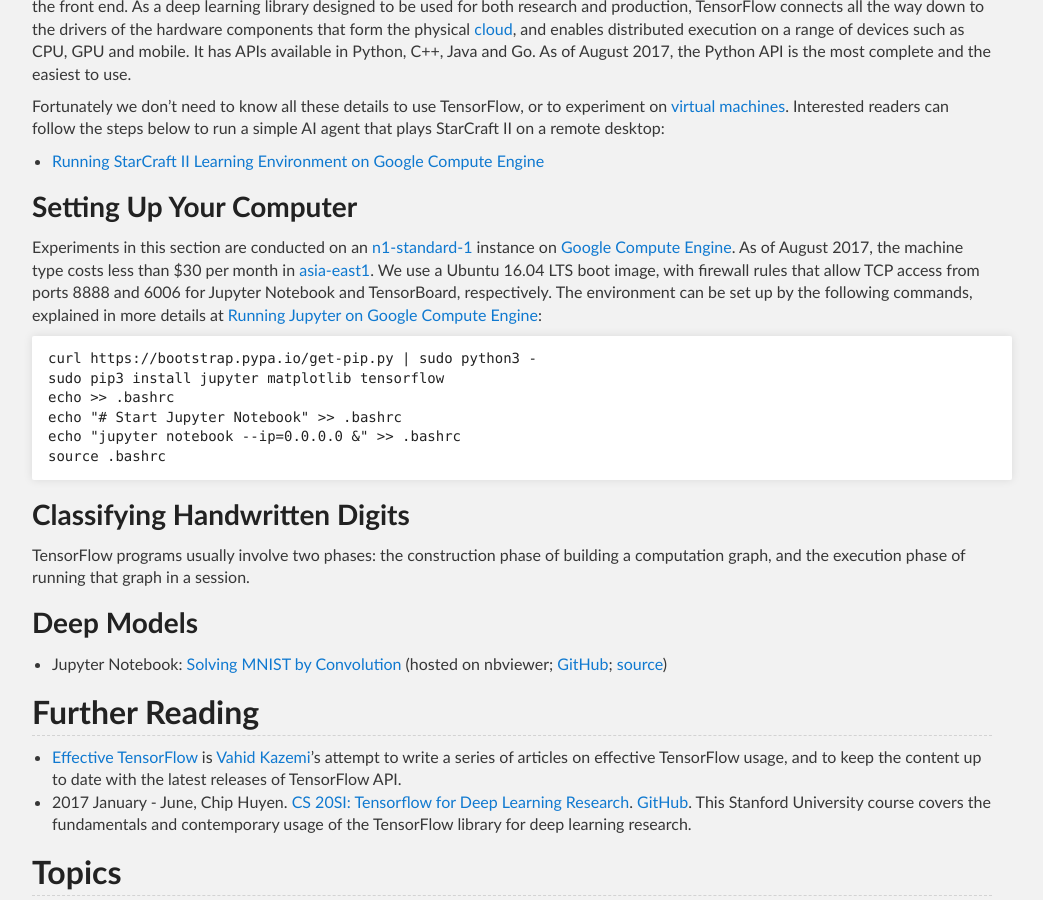
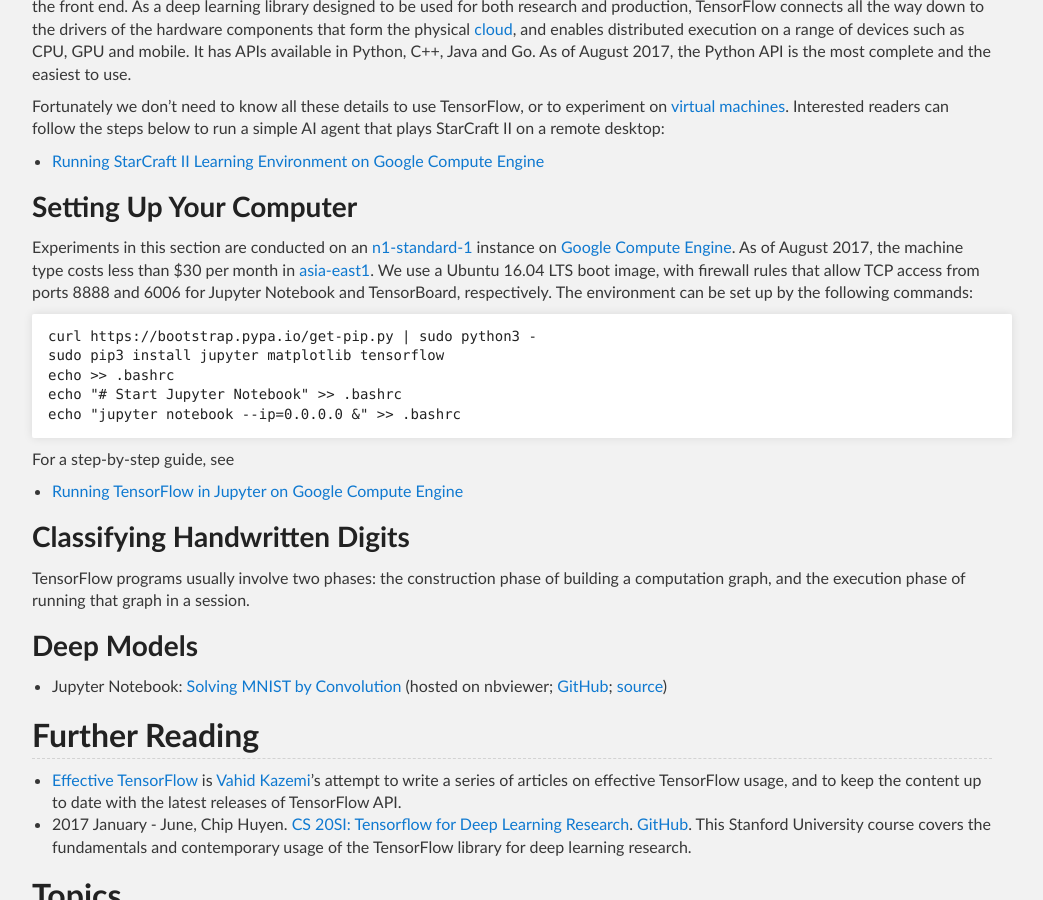
Before and after one commit to Tonywuhk/realai.org, a Jekyll site: the page built from course/tensorflow/README.md, in a window 1280 px wide and 900 px high, scrolled down 1258 px. Shown: the whole window, without its empty margins (128-1171 px from the left). Built offline with Jekyll 4.4.1, drawn with Linux system fonts in a browser that asks for light colours; our own code applies the rules of GitHub Pages for plain Markdown files; the repository's description, which GitHub fills in, is left out.

Commit message:
Update TensorFlow course files

````diff
--- a/course/tensorflow/README.md
+++ b/course/tensorflow/README.md
@@ -39,7 +39,7 @@
 
 ### Setting Up Your Computer
 
-Experiments in this section are conducted on an [n1-standard-1](https://cloud.google.com/compute/pricing#predefined_machine_types) instance on [Google Compute Engine](http://realai.org/course/google-compute-engine/). As of August 2017, the machine type costs less than $30 per month in [asia-east1](https://cloud.google.com/compute/docs/regions-zones/regions-zones#available). We use a Ubuntu 16.04 LTS boot image, with firewall rules that allow TCP access from ports 8888 and 6006 for Jupyter Notebook and TensorBoard, respectively. The environment can be set up by the following commands, explained in more details at [Running Jupyter on Google Compute Engine](http://realai.org/course/tensorflow/jupyter-gce/):
+Experiments in this section are conducted on an [n1-standard-1](https://cloud.google.com/compute/pricing#predefined_machine_types) instance on [Google Compute Engine](http://realai.org/course/google-compute-engine/). As of August 2017, the machine type costs less than $30 per month in [asia-east1](https://cloud.google.com/compute/docs/regions-zones/regions-zones#available). We use a Ubuntu 16.04 LTS boot image, with firewall rules that allow TCP access from ports 8888 and 6006 for Jupyter Notebook and TensorBoard, respectively. The environment can be set up by the following commands:
 
 ```bash
 curl https://bootstrap.pypa.io/get-pip.py | sudo python3 -
@@ -47,8 +47,11 @@
 echo >> .bashrc
 echo "# Start Jupyter Notebook" >> .bashrc
 echo "jupyter notebook --ip=0.0.0.0 &" >> .bashrc
-source .bashrc
 ```
+
+For a step-by-step guide, see
+
+* [Running TensorFlow in Jupyter on Google Compute Engine](http://realai.org/course/tensorflow/jupyter-gce/)
 
 ### Classifying Handwritten Digits
 
````
Also changed, not shown: README.md (+1 -1 lines), course/tensorflow/jupyter-gce.md (+3 -3 lines), course/tensorflow/jupyter-gce-1.png.
